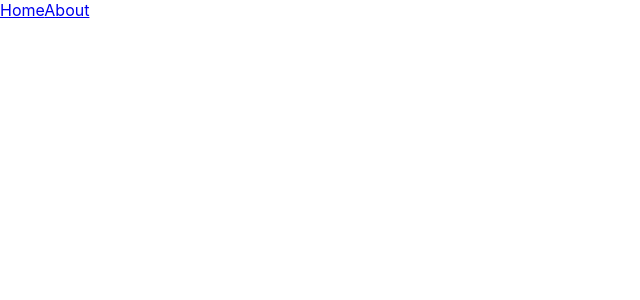
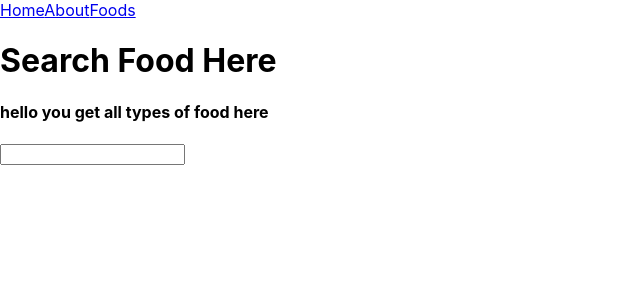
Before and after one commit to Bigs55stock/food-recipe-, a React (Create React App) app: page /foods in a window 1280 px wide. Before the commit this address had no page. Shown: the top 300 px of the page, without its empty margins (0-640 px from the left). Built offline with nearby package versions, Linux system fonts and the light colour scheme.

Commit message:
basepages almost complete

```diff
--- a/src/App.js
+++ b/src/App.js
@@ -3,9 +3,18 @@ import './App.css';
 import About from './About'
 import Header from './Header'
 import Home from './Home'
+import FoodSearch from './FoodSearch';
 import { Route, Routes} from "react-router-dom";
 
+
+
+const theUrl = 'www.themealdb.com/api/json/v1/1/search.php?s='
+
+
 function App() {
+
+
+
   return (
     <div>
 
@@ -14,7 +23,7 @@ function App() {
     <Routes>
     <Route path="/" element={ <Home /> } />
     <Route path="/about" element={ <About /> } />
-
+    <Route path="/foods" element={ <FoodSearch /> } />
   </Routes>
 </main>
 </div>
--- /dev/null
+++ b/src/FoodSearch.js
@@ -0,0 +1,20 @@
+import React from "react";
+
+function FoodSearch (props){
+    return (
+        <div className="foodserContainer">
+            <div className= "main">
+                <h1>Search Food Here</h1>
+                <h4>hello you get all types of food here</h4>
+            </div>
+            <div className="search">
+                <input type="search" className="search-bar" />
+
+            </div>
+
+        </div>
+
+    )
+}
+
+export default FoodSearch
--- a/src/Header.js
+++ b/src/Header.js
@@ -11,6 +11,7 @@ function Header (){
 
                 <Link to="/">Home</Link>
                 <Link to="/about">About</Link>
+                <Link to="/foods">Foods</Link>
             </header>
         )
 
--- a/src/Home.js
+++ b/src/Home.js
@@ -1,11 +1,12 @@
 import React from "react";
-
+import { Link } from "react-router-dom";
 
 const Home = () => {
     return (
       <div>
         <h1>Welcome To Easy Foods </h1>
         <p>Here we have all types of different Food recipes which gives you a step by step instructions to cook</p>
+        <Link to="/foods">Food search</Link>
       </div>
     );
 }
```
Also changed, not shown: src/FoodCard.js (+12 -0 lines).
